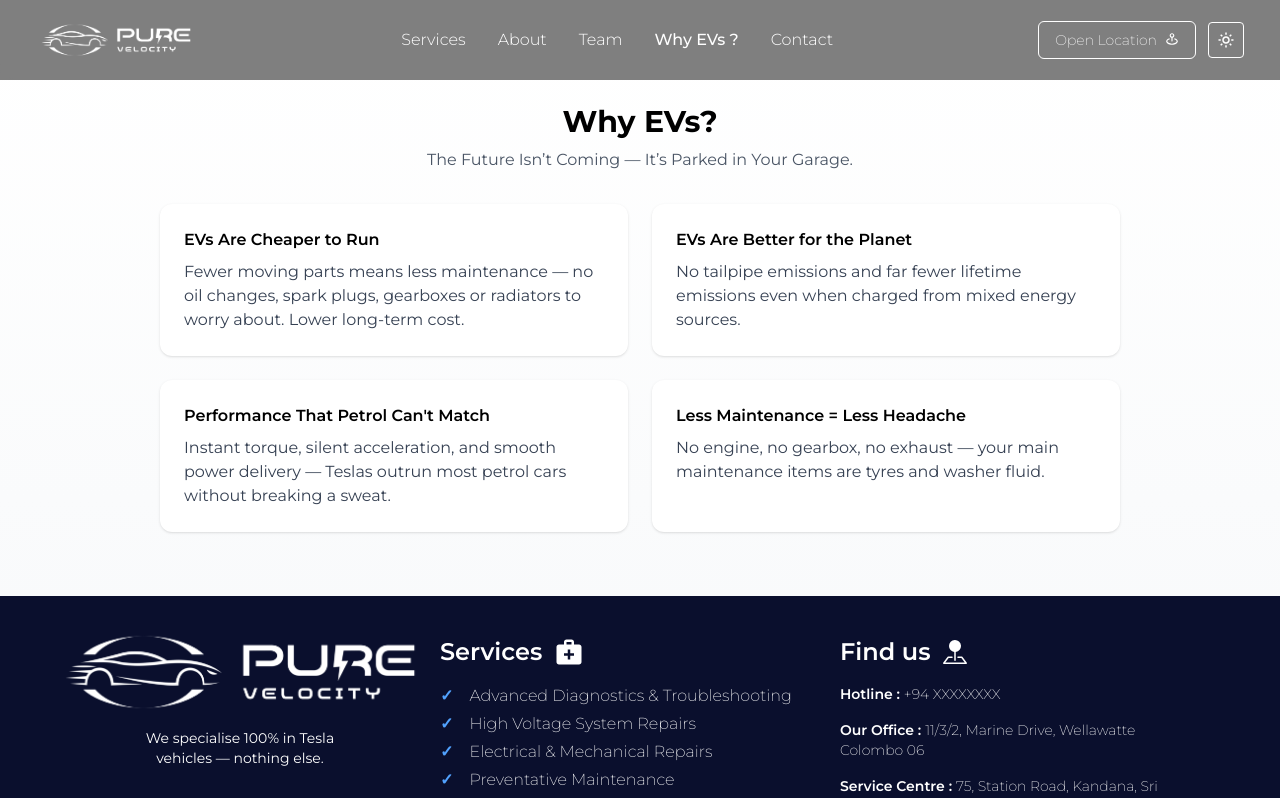
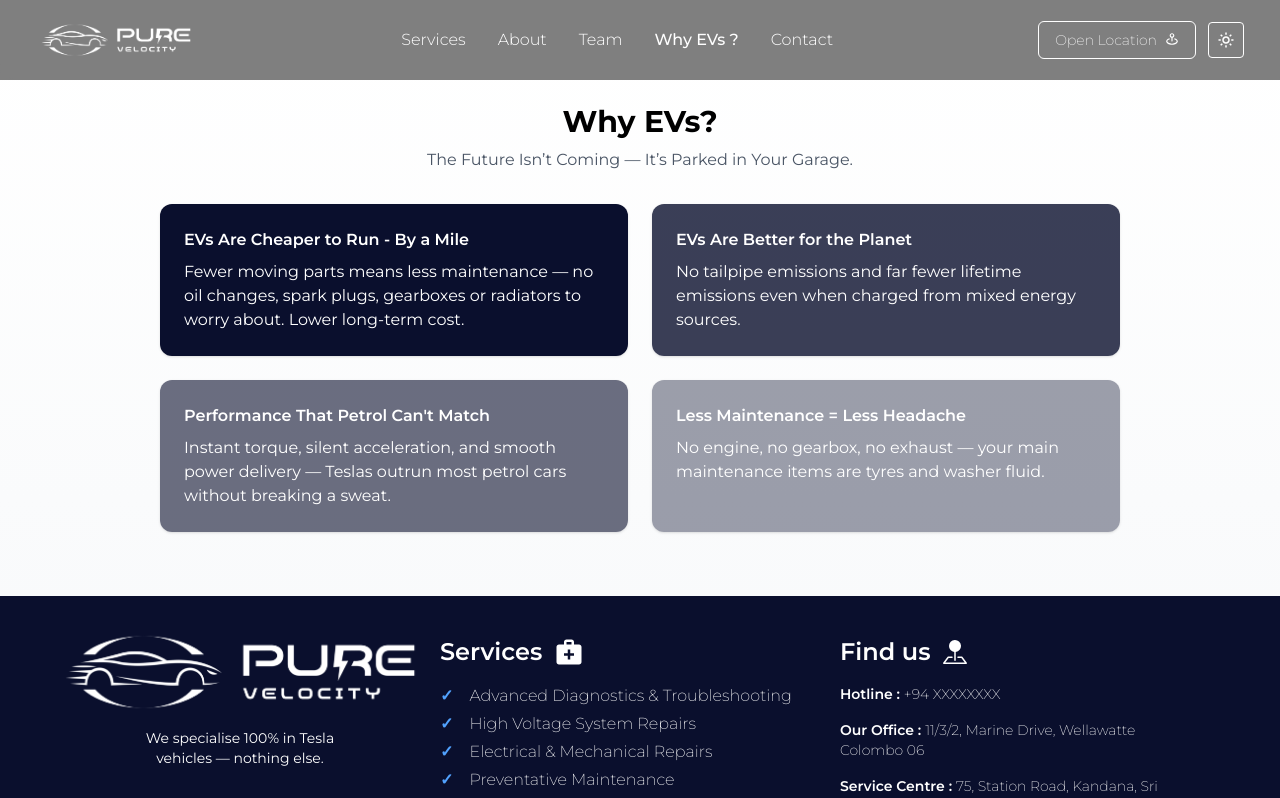
Before and after one commit to ChathuraD1392/pure-velocity, a React (Vite) app: page /why-evs in a window 1280 px wide. Shown: the top 798 px of the page. Built offline with nearby package versions, Linux system fonts and the light colour scheme.

Commit message:
deploy for -4

```diff
--- a/src/components/Header.tsx
+++ b/src/components/Header.tsx
@@ -5,12 +5,14 @@ import { HiOutlineCog6Tooth } from "react-icons/hi2";
 import { Link } from "react-router-dom";
 import video from "../assets/video/alternate.webp";
 import MenuContext from "../StateManagement/contexts/menuContext";
+import Header_Team from "./essentials/Header_Team";
 
 const Header = () => {
   const { isMenuVisible } = useContext(MenuContext);
   return (
+    <>
       <motion.section
-      className="relative w-full min-h-[80vh] sm:min-h-screen overflow-hidden"
+        className="relative w-full min-h-[80vh] sm:min-h-screen overflow-hidden "
         initial={{ opacity: 0, y: "-10vh" }}
         animate={{ opacity: 1, y: 0 }}
         transition={{
@@ -33,14 +35,14 @@ const Header = () => {
         <img
           src={video}
           alt=""
-        className="absolute inset-0 w-full h-full object-cover"
+          className="absolute inset-0 w-full h-full object-cover "
         />
 
         {/* Dark Overlay */}
-      <div className="absolute inset-0 bg-black/40"></div>
+        <div className="absolute inset-0 bg-[#0a0f2d]/50"></div>
         {/* Hero Content */}
         <div
-        className={`relative z-10 flex flex-col items-center justify-center h-auto text-center px-4 sm:px-6 lg:px-8 text-white space-y-5 py-20 sm:py-32 lg:top-20 top-10 md:top-20 ${
+          className={`relative  z-10 flex flex-col items-center justify-center h-auto text-center px-4 sm:px-6 lg:px-8 text-white space-y-5 pt-20 sm:pt-32 lg:top-20 top-10 md:top-20  ${
             isMenuVisible ? "opacity-45" : ""
           }`}
         >
@@ -71,7 +73,7 @@ const Header = () => {
             global expertise, and a team that eats, sleeps, and breathes{" "}
             <span className="text-white/90 font-semibold">EVs.</span>
           </p>
-        <div className="mt-8 grid grid-cols-1 md:grid-cols-2 gap-8 md:gap-4 justify-center">
+          <div className="mt-8 grid grid-cols-1 md:grid-cols-2 gap-8 md:gap-4 justify-center ">
             <motion.button
               whileHover={{
                 scale: 1.05,
@@ -80,12 +82,12 @@ const Header = () => {
             >
               <Link
                 to="/services"
-              className="hidden sm:inline-block px-9 py-3 rounded-md border border-[#007bff] bg-[#007bff] text-sm text-white font-extralight"
+                className="hidden sm:inline-block px-9 py-3 rounded-md border border-[#007bff] bg-[#007bff] "
               >
-              <span className="flex item-center space-x-2">
-                <HiOutlineCog6Tooth className="text-lg" />
+                <div className="flex item-center space-x-2 text-md text-white font-extralight">
+                  <HiOutlineCog6Tooth className="text-lg mt-0.75" />
                   <span>Services</span>
-              </span>
+                </div>
               </Link>
             </motion.button>
             <motion.button
@@ -96,17 +98,19 @@ const Header = () => {
             >
               <Link
                 to="/contact"
-              className="hidden sm:inline-block px-9 py-3 rounded-md border border-white text-sm text-white font-extralight"
+                className="hidden sm:inline-block px-9 py-3 rounded-md border border-white"
               >
-              <span className="flex item-center space-x-2">
-                <BsTelephone />
+                <div className="flex item-center space-x-2 text-md text-white font-extralight">
+                  <BsTelephone className="mt-0.75" />
                   <span>Contact</span>
-              </span>
+                </div>
               </Link>
             </motion.button>
           </div>
         </div>
       </motion.section>
+      <Header_Team />
+    </>
   );
 };
 
--- a/src/components/Why_Evs.tsx
+++ b/src/components/Why_Evs.tsx
@@ -3,7 +3,7 @@ const Why_Evs = () => {
     <div className="relative top-10">
       <section
         id="why-evs"
-        className="py-16 bg-gradient-to-b from-white to-gray-50"
+        className="py-16 bg-linear-to-b from-white to-gray-50"
       >
         <div className="max-w-5xl mx-auto px-4 sm:px-6 lg:px-8">
           <h2 className="text-3xl font-bold text-center">Why EVs?</h2>
@@ -12,38 +12,40 @@ const Why_Evs = () => {
           </p>
 
           <div className="mt-8 grid grid-cols-1 md:grid-cols-2 gap-6">
-            <div className="bg-white rounded-xl p-6 shadow-sm">
-              <h3 className="font-semibold">EVs Are Cheaper to Run</h3>
-              <p className="mt-2 text-gray-700">
+            <div className="bg-[#0a0f2d] text-white rounded-xl p-6 shadow-sm">
+              <h3 className="font-semibold">
+                EVs Are Cheaper to Run - By a Mile
+              </h3>
+              <p className="mt-2">
                 Fewer moving parts means less maintenance — no oil changes,
                 spark plugs, gearboxes or radiators to worry about. Lower
                 long-term cost.
               </p>
             </div>
 
-            <div className="bg-white rounded-xl p-6 shadow-sm">
-              <h3 className="font-semibold">EVs Are Better for the Planet</h3>
-              <p className="mt-2 text-gray-700">
+            <div className="bg-[#0a0f2d]/80 rounded-xl p-6 shadow-sm text-white">
+              <h3 className="font-semibold ">EVs Are Better for the Planet</h3>
+              <p className="mt-2">
                 No tailpipe emissions and far fewer lifetime emissions even when
                 charged from mixed energy sources.
               </p>
             </div>
 
-            <div className="bg-white rounded-xl p-6 shadow-sm">
+            <div className="bg-[#0a0f2d]/60 text-white rounded-xl p-6 shadow-sm">
               <h3 className="font-semibold">
                 Performance That Petrol Can't Match
               </h3>
-              <p className="mt-2 text-gray-700">
+              <p className="mt-2">
                 Instant torque, silent acceleration, and smooth power delivery —
                 Teslas outrun most petrol cars without breaking a sweat.
               </p>
             </div>
 
-            <div className="bg-white rounded-xl p-6 shadow-sm">
+            <div className="bg-[#0a0f2d]/40 text-white rounded-xl p-6 shadow-sm">
               <h3 className="font-semibold">
                 Less Maintenance = Less Headache
               </h3>
-              <p className="mt-2 text-gray-700">
+              <p className="mt-2">
                 No engine, no gearbox, no exhaust — your main maintenance items
                 are tyres and washer fluid.
               </p>
--- /dev/null
+++ b/src/components/essentials/Header_Team.tsx
@@ -0,0 +1,25 @@
+import team from "../../assets/images/team_2.webp";
+
+const Header_Team = () => {
+  return (
+    <div className="relative bg-green-800 px-3">
+      <section id="why-evs" className="bg-linear-to-b from-white to-gray-50">
+        <div className="mt-8 grid grid-cols-1 md:grid-cols-2">
+          <div className="bg-white rounded-xl shadow-sm overflow-hidden">
+            <img src={team} alt="team" />
+          </div>
+          <div className="bg-white rounded-xl shadow-sm">
+            <h3 className="font-semibold">EVs Are Cheaper to Run</h3>
+            <p className="mt-2 text-gray-700">
+              Fewer moving parts means less maintenance — no oil changes, spark
+              plugs, gearboxes or radiators to worry about. Lower long-term
+              cost.
+            </p>
+          </div>
+        </div>
+      </section>
+    </div>
+  );
+};
+
+export default Header_Team;
```
Lines whose indentation alone changed are shown as unchanged.
